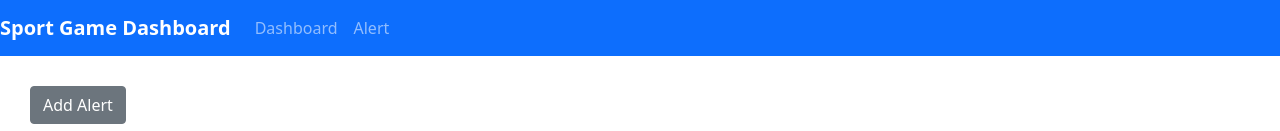
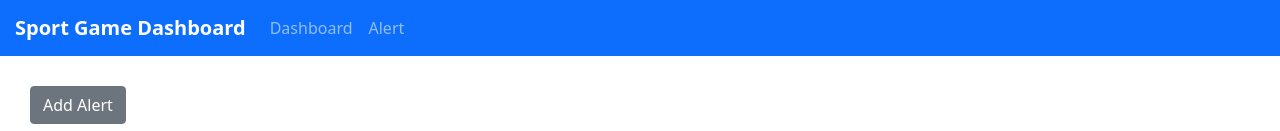
Before and after one commit to WHdev711/sport-book-odds-api-react, a React (Create React App) app: page /Alert in a window 1280 px wide. Shown: the top 131 px of the page. Built offline with nearby package versions, Linux system fonts and the light colour scheme; no server answers.

Commit message:
Update Navbar margin

```diff
--- a/src/Alert/Alert.js
+++ b/src/Alert/Alert.js
@@ -298,6 +298,8 @@ const Alert = () => {
             {
                 Header: 'Action',
                 accessor: 'id',
+                disableFilters: true,
+                Filter: SelectColumnFilter,
                 Cell: ({ row }) => (
                     <div>
                         <EditDialog row={row}/>
--- a/src/components/Navbar.js
+++ b/src/components/Navbar.js
@@ -7,7 +7,7 @@ const Navigation = (props) => {
     console.log(props);
     return (
         <Navbar bg="primary" variant="dark" >
-            <Navbar.Brand href="#home">Sport Game Dashboard</Navbar.Brand>
+            <Navbar.Brand href="#home" style={{marginLeft:'15px'}} >Sport Game Dashboard</Navbar.Brand>
             <Navbar.Toggle aria-controls="basic-navbar-nav" />
             <Navbar.Collapse id="basic-navbar-nav">
                 <Nav className="mr-auto">
```
